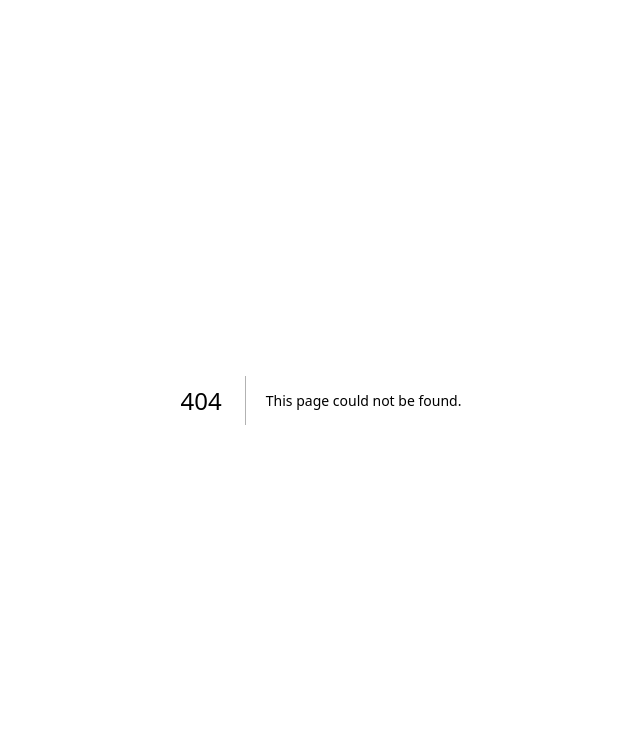
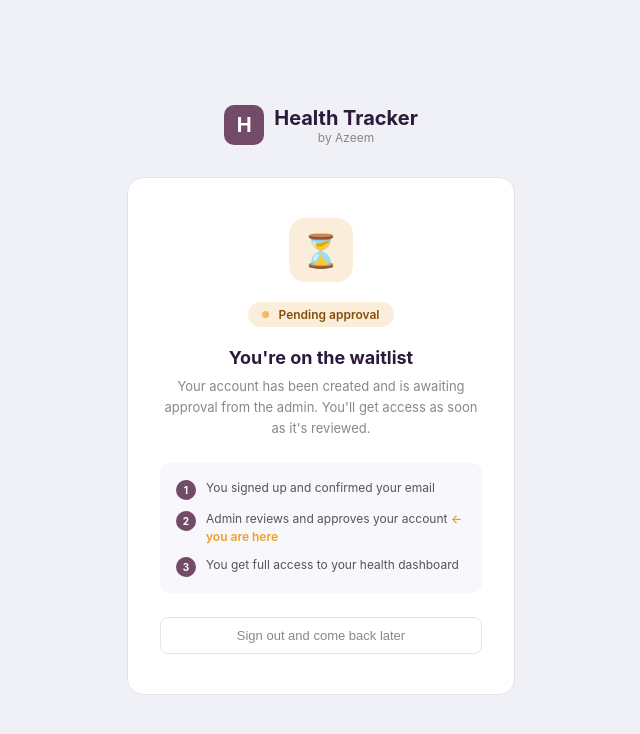
Before and after one commit to Blitora/blitora-pulse, a Next.js app: page /pending in a window 1280 px wide. Before the commit this address had no page. Shown: the top 734 px of the page, without its empty margins (319-959 px from the left). Built offline with nearby package versions, Linux system fonts and the light colour scheme; no server answers.

Commit message:
Create pending.js

```diff
--- /dev/null
+++ b/pages/pending.js
@@ -0,0 +1,80 @@
+import { createClient } from "@supabase/supabase-js";
+import Head from "next/head";
+
+const supabase = createClient(
+  process.env.NEXT_PUBLIC_SUPABASE_URL,
+  process.env.NEXT_PUBLIC_SUPABASE_ANON_KEY
+);
+
+export default function Pending() {
+  async function handleSignOut() {
+    await supabase.auth.signOut();
+    window.location.href = "/login";
+  }
+
+  return (
+    <>
+      <Head><title>Awaiting Approval — Health Tracker</title></Head>
+      <style>{`
+        *{box-sizing:border-box;margin:0;padding:0}
+        body{background:#f0f0f7;font-family:'Inter',system-ui,sans-serif;min-height:100vh;display:flex;align-items:center;justify-content:center}
+        .wrap{width:100%;max-width:420px;padding:24px 16px;text-align:center}
+        .logo{display:flex;align-items:center;gap:10px;justify-content:center;margin-bottom:32px}
+        .logo-mark{width:40px;height:40px;background:#714B67;border-radius:10px;display:flex;align-items:center;justify-content:center;color:#fff;font-size:20px;font-weight:700}
+        .logo-text{font-size:20px;font-weight:700;color:#2c1a3a;text-align:left}
+        .logo-sub{font-size:12px;color:#888;font-weight:400}
+        .card{background:#fff;border-radius:16px;border:1px solid #e5e3ee;padding:40px 32px}
+        .icon{width:64px;height:64px;background:#faeeda;border-radius:16px;display:flex;align-items:center;justify-content:center;margin:0 auto 20px;font-size:32px}
+        .title{font-size:18px;font-weight:700;color:#2c1a3a;margin-bottom:8px}
+        .desc{font-size:13px;color:#888;line-height:1.6;margin-bottom:24px}
+        .steps{background:#f8f7fc;border-radius:10px;padding:16px;margin-bottom:24px;text-align:left}
+        .step{display:flex;align-items:flex-start;gap:10px;margin-bottom:10px}
+        .step:last-child{margin-bottom:0}
+        .step-num{width:20px;height:20px;background:#714B67;border-radius:50%;color:#fff;font-size:10px;font-weight:700;display:flex;align-items:center;justify-content:center;flex-shrink:0;margin-top:1px}
+        .step-text{font-size:12px;color:#555;line-height:1.5}
+        .btn-out{width:100%;padding:10px;background:#fff;border:1px solid #e5e3ee;border-radius:8px;font-size:13px;font-weight:500;color:#888;cursor:pointer;transition:border-color .2s}
+        .btn-out:hover{border-color:#714B67;color:#714B67}
+        .badge{display:inline-flex;align-items:center;gap:6px;background:#faeeda;color:#854F0B;border-radius:20px;padding:5px 14px;font-size:12px;font-weight:600;margin-bottom:20px}
+        .dot{width:7px;height:7px;background:#EF9F27;border-radius:50%;animation:pulse 1.5s infinite}
+        @keyframes pulse{0%,100%{opacity:1}50%{opacity:.3}}
+      `}</style>
+
+      <div className="wrap">
+        <div className="logo">
+          <div className="logo-mark">H</div>
+          <div>
+            <div className="logo-text">Health Tracker</div>
+            <div className="logo-sub">by Azeem</div>
+          </div>
+        </div>
+
+        <div className="card">
+          <div className="icon">⏳</div>
+          <div className="badge"><span className="dot"/>&nbsp;Pending approval</div>
+          <div className="title">You're on the waitlist</div>
+          <div className="desc">
+            Your account has been created and is awaiting approval from the admin.
+            You'll get access as soon as it's reviewed.
+          </div>
+
+          <div className="steps">
+            <div className="step">
+              <div className="step-num">1</div>
+              <div className="step-text">You signed up and confirmed your email</div>
+            </div>
+            <div className="step">
+              <div className="step-num">2</div>
+              <div className="step-text">Admin reviews and approves your account <span style={{color:"#EF9F27",fontWeight:600}}>← you are here</span></div>
+            </div>
+            <div className="step">
+              <div className="step-num">3</div>
+              <div className="step-text">You get full access to your health dashboard</div>
+            </div>
+          </div>
+
+          <button className="btn-out" onClick={handleSignOut}>Sign out and come back later</button>
+        </div>
+      </div>
+    </>
+  );
+}
```
